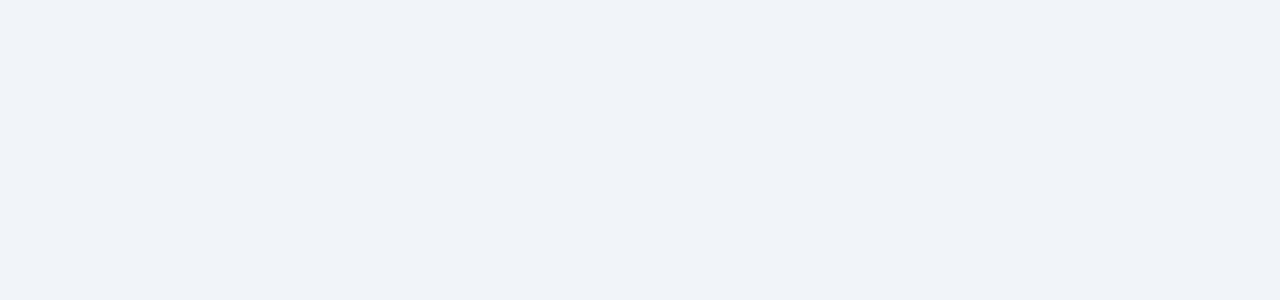
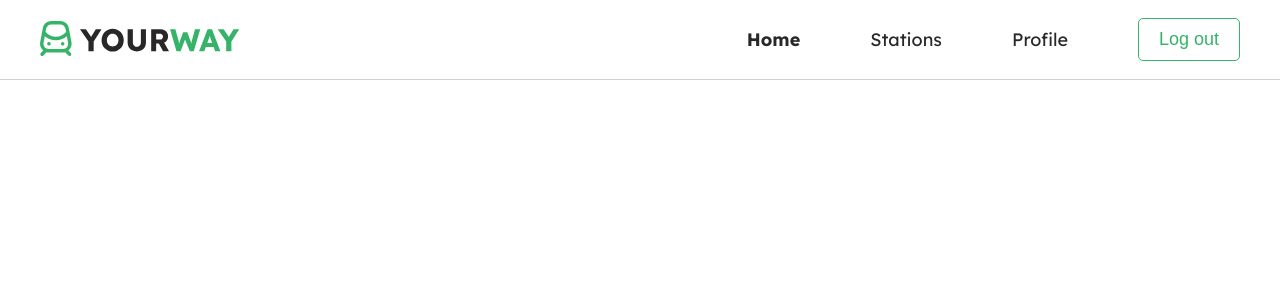
Before and after one commit to ayaamazloum/Subway-System, a React (Create React App) app in the folder subway-system/: page / in a window 1280 px wide. Shown: the top 300 px of the page. Built offline with nearby package versions, Linux system fonts and the light colour scheme.

Commit message:
Add responsive navbar component

```diff
--- a/subway-system/src/pages/Home/index.jsx
+++ b/subway-system/src/pages/Home/index.jsx
@@ -1,5 +1,9 @@
+import NavBar from "../Navbar";
+
 const Home = () => {
-    return <div></div>;
+    return <div className="home-page page white-bg">
+        <NavBar />
+    </div>;
 }
 
 export default Home;
--- a/subway-system/src/pages/Navbar/index.jsx
+++ b/subway-system/src/pages/Navbar/index.jsx
@@ -1,8 +1,40 @@
 import './style.css';
+import darkLogo from '../../assets/images/dark-logo.svg';
+
+import { FontAwesomeIcon } from "@fortawesome/react-fontawesome";
+import { useEffect, useState } from 'react';
+import { NavLink } from 'react-router-dom';
+import { faBars } from '@fortawesome/free-solid-svg-icons';
 
 const NavBar = () => {
+    const [collapsedNavlinks, setCollapsedNavlinks] = useState(false);
+    const [isMobile, setIsMobile] = useState(window.matchMedia('(max-width: 768px)').matches);
+
+    const handleMediaQueryChange = (event) => {
+        setIsMobile(event.matches);
+    };
+
+    useEffect(() => {
+        const mediaQuery = window.matchMedia('(max-width: 900px)');
+        setIsMobile(mediaQuery.matches);
+
+        const mediaQueryListener = event => handleMediaQueryChange(event);
+        mediaQuery.addEventListener("change", mediaQueryListener);
+    }, []);
+
     return (
-        <div className='navbar'></div>
+        <div className='navbar flex white-bg full-width'>
+            <img className='nav-logo' src={darkLogo} />
+            {isMobile &&
+                <FontAwesomeIcon icon={faBars} onClick={()=>setCollapsedNavlinks(!collapsedNavlinks)} />
+            }
+            <div className={`nav-links flex row center gap-70 ${collapsedNavlinks ? 'collapsed-navlinks':''}`}>
+                <NavLink exact to="/" activeClassName="active" className="sm-text secondary-text">Home</NavLink>
+                <NavLink exact to="/stations" activeClassName="active-navitem" className="sm-text secondary-text">Stations</NavLink>
+                <NavLink exact to="/profile" activeClassName="active-navitem" className="sm-text secondary-text">Profile</NavLink>
+                <button className='logout-btn sm-text semi-rounded primary-text white-bg'>Log out</button>
+            </div>
+        </div>
     );
 };
 
--- a/subway-system/src/pages/Navbar/style.css
+++ b/subway-system/src/pages/Navbar/style.css
@@ -0,0 +1,39 @@
+.navbar {
+  height: 80px;
+  padding: 0 40px;
+  justify-content: space-between;
+  align-items: center;
+  border-bottom: 1px solid #d1d1d1;
+}
+
+.nav-logo {
+  width: 200px;
+}
+
+.active {
+  font-weight: bold;
+}
+
+.logout-btn {
+  padding: 10px 20px;
+  border: 1px solid #35b368;
+}
+
+@media (max-width: 900px) {
+  .nav-logo {
+    width: 120px;
+  }
+  .nav-links {
+    display: none;
+  }
+  .collapsed-navlinks {
+    display: flex;
+    flex-direction: column !important;
+    position: absolute;
+    right: 0;
+    top: 100px;
+    width: 100%;
+    background-color: #fff;
+    gap: 30px;
+  }
+}
--- a/subway-system/src/styles/utilities.css
+++ b/subway-system/src/styles/utilities.css
@@ -116,6 +116,14 @@ img {
   gap: 50px;
 }
 
+.gap-70 {
+  gap: 70px;
+}
+
 .mt-30 {
   margin-top: 30px;
 }
+
+button {
+  cursor: pointer;
+}
```
Also changed, not shown: subway-system/src/assets/images/dark-logo.svg (added), 1 other file (tests, documents, lock files or other folders).
